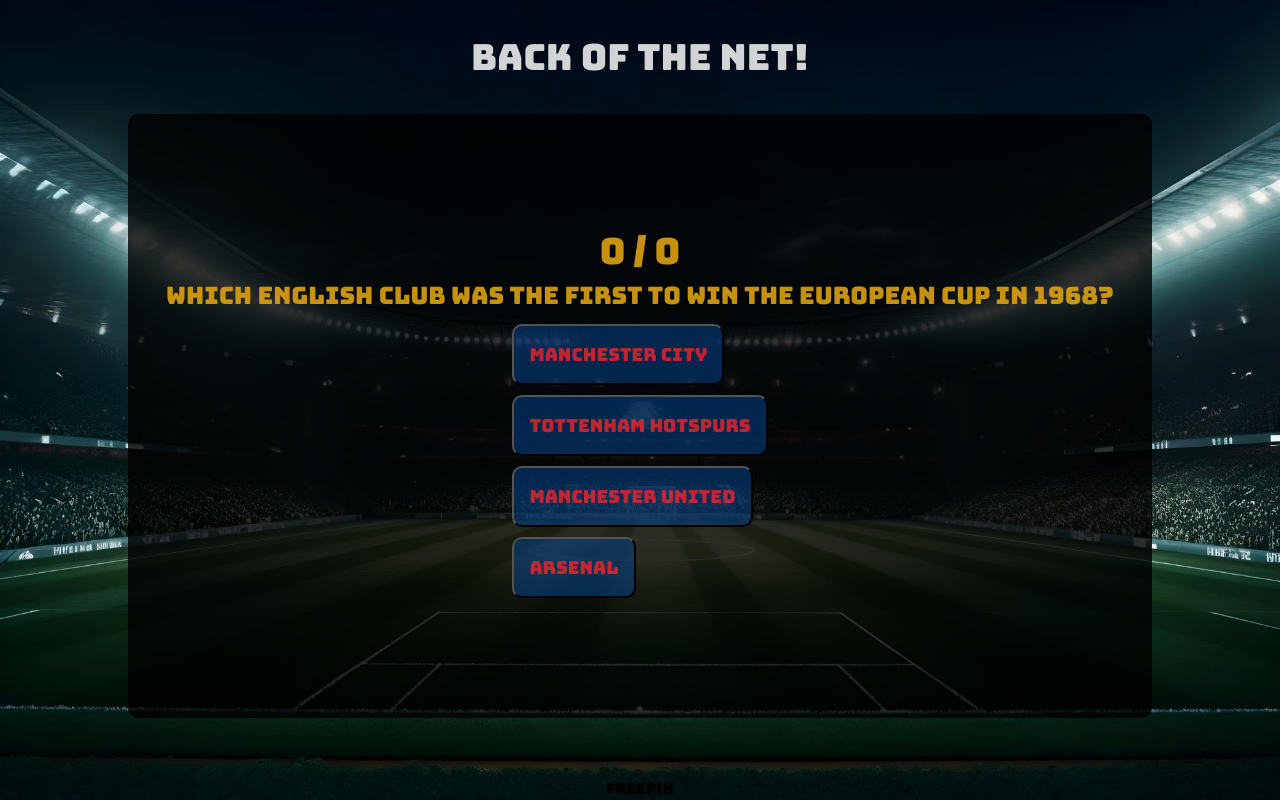
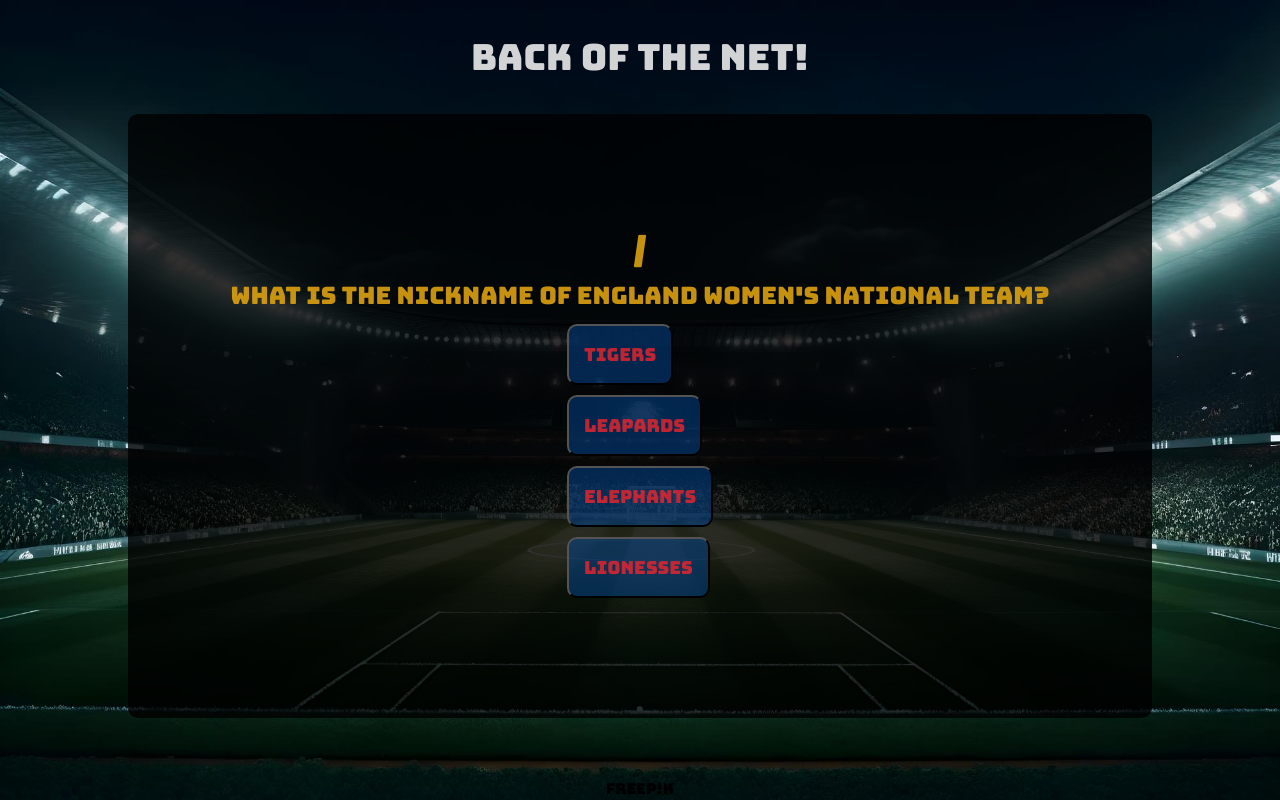
Before and after one commit to SarahWelcher/backofthenet, a plain HTML site: page game.html in a window 1280 px wide. Both pictures are taken after a click on the button "Manchester City". Drawn offline with nearby package versions, Linux system fonts and the light colour scheme.

Commit message:
Add increment of current question until no more questions left

```diff
--- a/assets/js/game.js
+++ b/assets/js/game.js
@@ -107,8 +107,15 @@ function selectAnswer(e) {
     const selectedButton = e.target;
     const answer = quizData[currentQuestion].answer;
 
-    if (selectedButton.innerText === answer) {
+    if (selectedButton.innerText === answer) { // If selected answer is correct answer, increase score by 1
         score++;
+    }
+    currentQuestion++; // Increase current question by 1 until the end of the array of questions. At the end of the array, show the final score.
+
+    if (currentQuestion < quizData.length) {
+        showQuestion();
+    } else {
+        showResult();
     }
 };
 
--- a/game.html
+++ b/game.html
@@ -33,8 +33,8 @@
 
         <!-- Game score area -->
         <div class="score">
-            <span id="user-score">0</span>
-            <span id="total-score">/ 0</span>
+            <span id="user-score"></span>
+            <span id="total-score">/</span>
         </div>
 
         <!-- Questions and answers area -->
```
